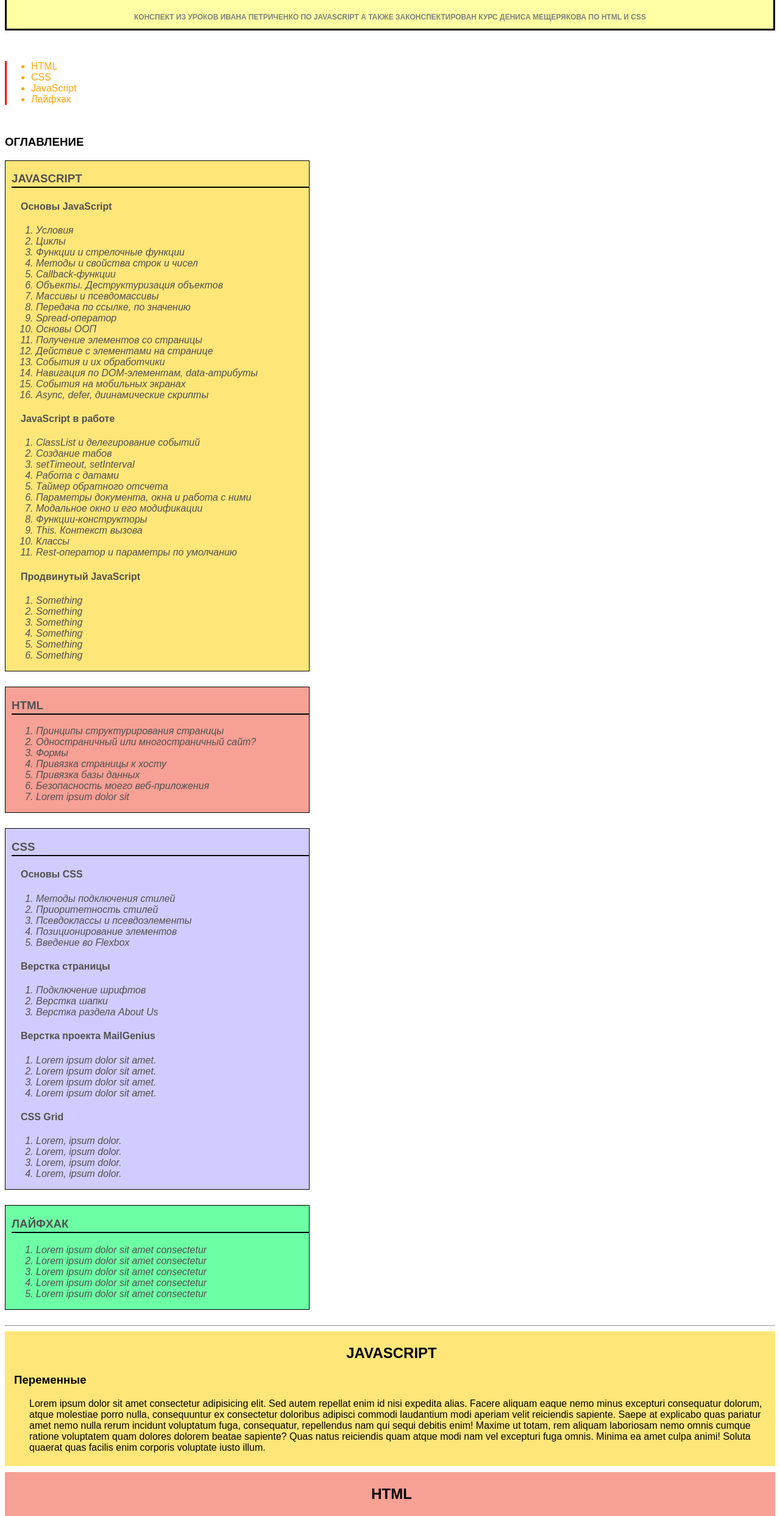
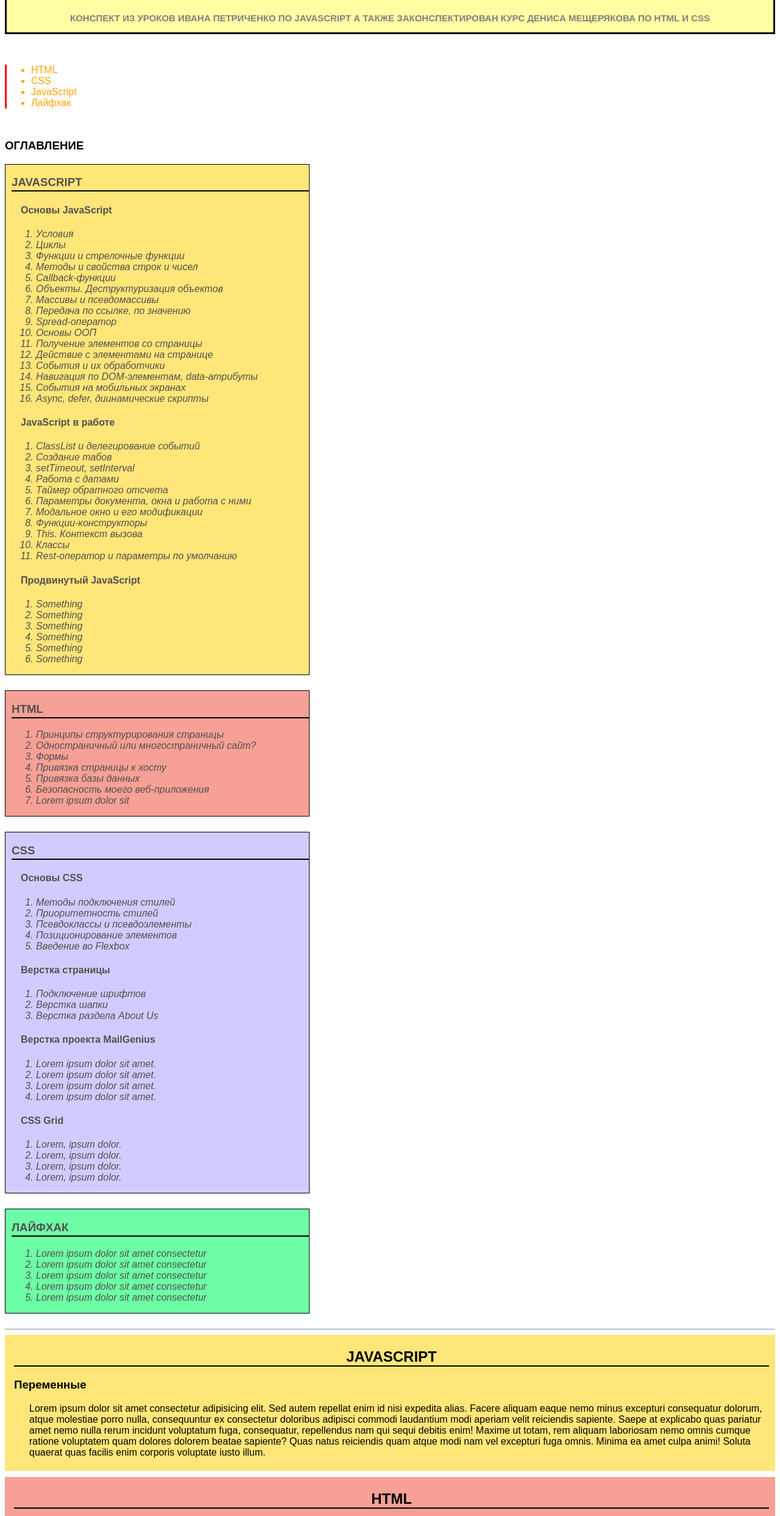
Before and after one commit to phoenix2307/helpSheet, a plain HTML site: page index.html in a window 1280 px wide. Shown: the part 70-2556 px from the top of the page at 61% size. Drawn offline with Linux system fonts and the light colour scheme.

Commit message:
завершение базовой верстки

```diff
--- a/CSS/style.css
+++ b/CSS/style.css
@@ -38,7 +38,7 @@ a {
 }
 
 .page-description {
-    font-size: 12px;
+    font-size: 15px;
     color: gray;
 }
 /* меню. шапка */
@@ -98,6 +98,11 @@ a {
 }
 
 /* Наполнение */
+
+.container-title {
+    border-bottom: 2px solid black;
+}
+
 .container-padding {
     padding: 2px 10px 5px 15px;
     margin-bottom: 10px;
```
Also changed, not shown: tascs.txt (added).
